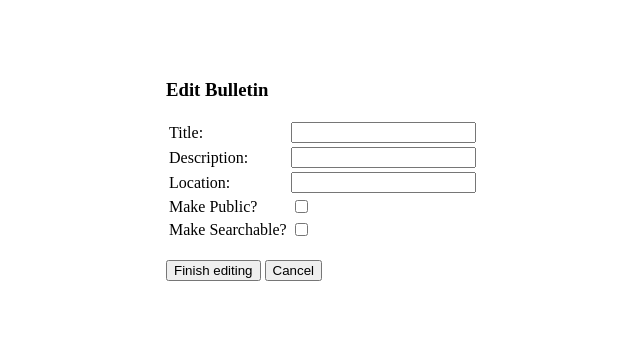
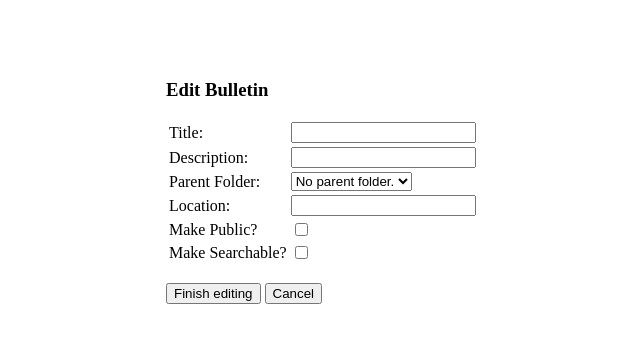
Before and after one commit to mrranderson/cs3240-f14-team23, a Django app: template project/secure_witness/templates/secure_witness/edit_bulletin.html in a window 1280 px wide. Shown: the top 343 px of the page, without its empty margins (319-959 px from the left). Run offline with Django 3.2, Linux system fonts and the light colour scheme; the template is opened without the code that fills it: values that come from a table or form of the project are taken from there, others are empty.

Commit message:
Folder system working.

```diff
--- a/project/secure_witness/forms.py
+++ b/project/secure_witness/forms.py
@@ -30,8 +30,8 @@ class BulletinForm(forms.Form):
     is_public = forms.BooleanField(required=False, label = 'Make Public?')
     is_searchable = forms.BooleanField(required=False, label = 'Make Searchable?')
     docfile = forms.FileField(required=False, label='Filefield')
-    folder = forms.ModelChoiceField(queryset=Folder.objects.all(), label='Parent Folder', empty_label='No parent folder.')
+    folder = forms.ModelChoiceField(queryset=Folder.objects.all(), label='Parent Folder', empty_label='No parent folder.', required=False)
 
 class FolderForm(forms.Form):
     title = forms.CharField(label='Title')
-    parent_folder = forms.ModelChoiceField(queryset=Folder.objects.all(), label='Parent Folder', empty_label='No parent folder.')
+    parent_folder = forms.ModelChoiceField(queryset=Folder.objects.all(), label='Parent Folder', empty_label='No parent folder.', required=False)
--- a/project/secure_witness/templates/secure_witness/edit_bulletin.html
+++ b/project/secure_witness/templates/secure_witness/edit_bulletin.html
@@ -12,6 +12,10 @@
 <tr>
     <td>{{ form.description.label_tag }}</td>
     <td>{{ form.description }}</td>
+</tr>
+<tr>
+	<td>{{ form.folder.label_tag}}</td>
+	<td>{{ form.folder }} </td>
 </tr>
 <tr>
 	<td>{{ form.location.label_tag}}</td>
--- a/project/secure_witness/views.py
+++ b/project/secure_witness/views.py
@@ -294,7 +294,7 @@ def edit_bulletin(request, bulletin_id):
             return HttpResponseRedirect('/logout')
         return HttpResponseRedirect('/')
     else:
-        form = BulletinForm(initial={'title': bulletin.title, 'description':bulletin.description, 'location':bulletin.location, 'is_public':bulletin.is_public, 'is_searchable':bulletin.is_searchable})
+        form = BulletinForm(initial={'title': bulletin.title, 'description':bulletin.description, 'location':bulletin.location, 'is_public':bulletin.is_public, 'is_searchable':bulletin.is_searchable, 'folder':bulletin.folder})
     return render(request, 'secure_witness/edit_bulletin.html', {'bulletin': bulletin, 'form': form})
 
 @login_required
```
